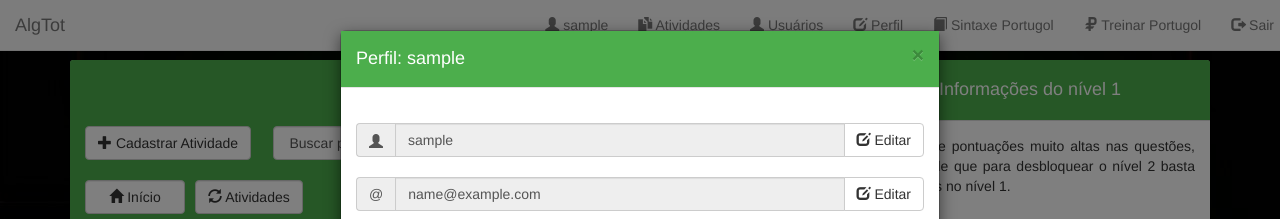
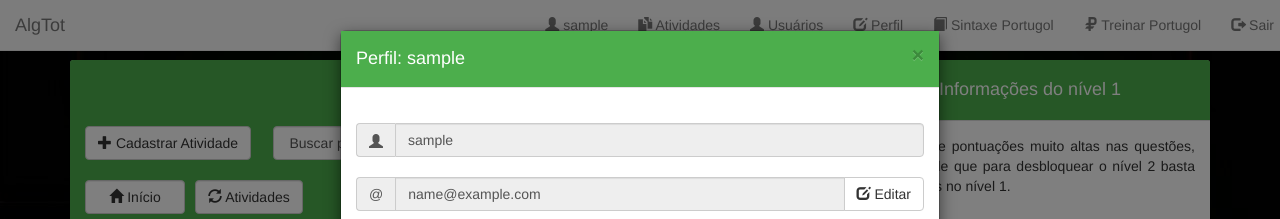
Before and after one commit to Eduardosfer/algtot, a PHP site: page /visao/atividadesADM.php in a window 1280 px wide, after a click on "Perfil". Shown: the top 219 px of the page. Run offline with PHP 8.4, Linux system fonts and the light colour scheme; the visitor is signed in with stand-in values (Sample User, id 1); data that the repository does not hold is empty.

Commit message:
CSS ATUALIZADO

```diff
--- a/controle/AlgTot.php
+++ b/controle/AlgTot.php
@@ -1086,7 +1086,7 @@ Class AlgTot {
         return $resultado;
     }
 
-    public function setModalRedirecionar($header = null, $body = null, $footer = null, $meuModal = null, $url = '../index.php') {
+    public function setModalRedirecionar($header = null, $body = null, $footer = null, $meuModal = null, $url = '../principal.php') {
         session_start();
         $_SESSION['modal'] = $meuModal;
         $_SESSION['header'] = $header;
--- a/visao/includs/modalVerEditarPerfil.php
+++ b/visao/includs/modalVerEditarPerfil.php
@@ -21,10 +21,7 @@
             <span class="input-group-addon" id="sizing-addon2">
                <span class="glyphicon glyphicon-user"></span>
             </span>
-            <input name="usuario" id="usuario" minlength="3" maxlength="20" type="text" class="form-control" value="<?php echo $_SESSION['usuario'];?>" disabled required placeholder="Usuário" pattern="[a-zA-Z0-9]+" title="Insira um nome de usuário: Apenas letras e números: Maximo 20 caracteres" aria-describedby="sizing-addon2">
-            <span class="input-group-btn">
-              <button id="editarUsuario" class="btn btn-default" title="Clique para editar o nome de usuário" onclick="editarInput(document.getElementById('editarUsuario'), document.getElementById('usuario'))" type="button"><span class="glyphicon glyphicon-edit"></span> Editar</button>
-            </span>
+            <input type="text" class="form-control" value="<?php echo $_SESSION['usuario'];?>" disabled placeholder="Usuário" pattern="[a-zA-Z0-9]+" title="Insira um nome de usuário: Apenas letras e números: Maximo 20 caracteres" aria-describedby="sizing-addon2">
           </div>
 
           <br>
@@ -87,7 +84,7 @@
             <a data-toggle="modal" data-target="#excluirConta" href="#" class="btn btn-danger"><span class="glyphicon glyphicon-trash"></span> Excluir Conta</a>
           </div>
           <div class="col-sm-5  col-sm-offset-5">
-            <a name="cancelar" href="<?php echo $_SERVER['REQUEST_URI']; ?>" class="btn btn-default"><span class="glyphicon glyphicon-remove"></span> Cancelar</a>
+              <a name="cancelar" href="<?php echo isset($_SERVER['REQUEST_URI'])?$_SERVER['REQUEST_URI']:'principal.php'; ?>" class="btn btn-default"><span class="glyphicon glyphicon-remove"></span> Cancelar</a>
             <button name="acao" id="acaoEditar" type="button" value="AlterarUsuario" class="btn btn-success"><span class="glyphicon glyphicon-ok"></span> Salvar</button>
           </div>
         </div>
```
Also changed, not shown: controle/Usuario.php (+24 -23 lines).
